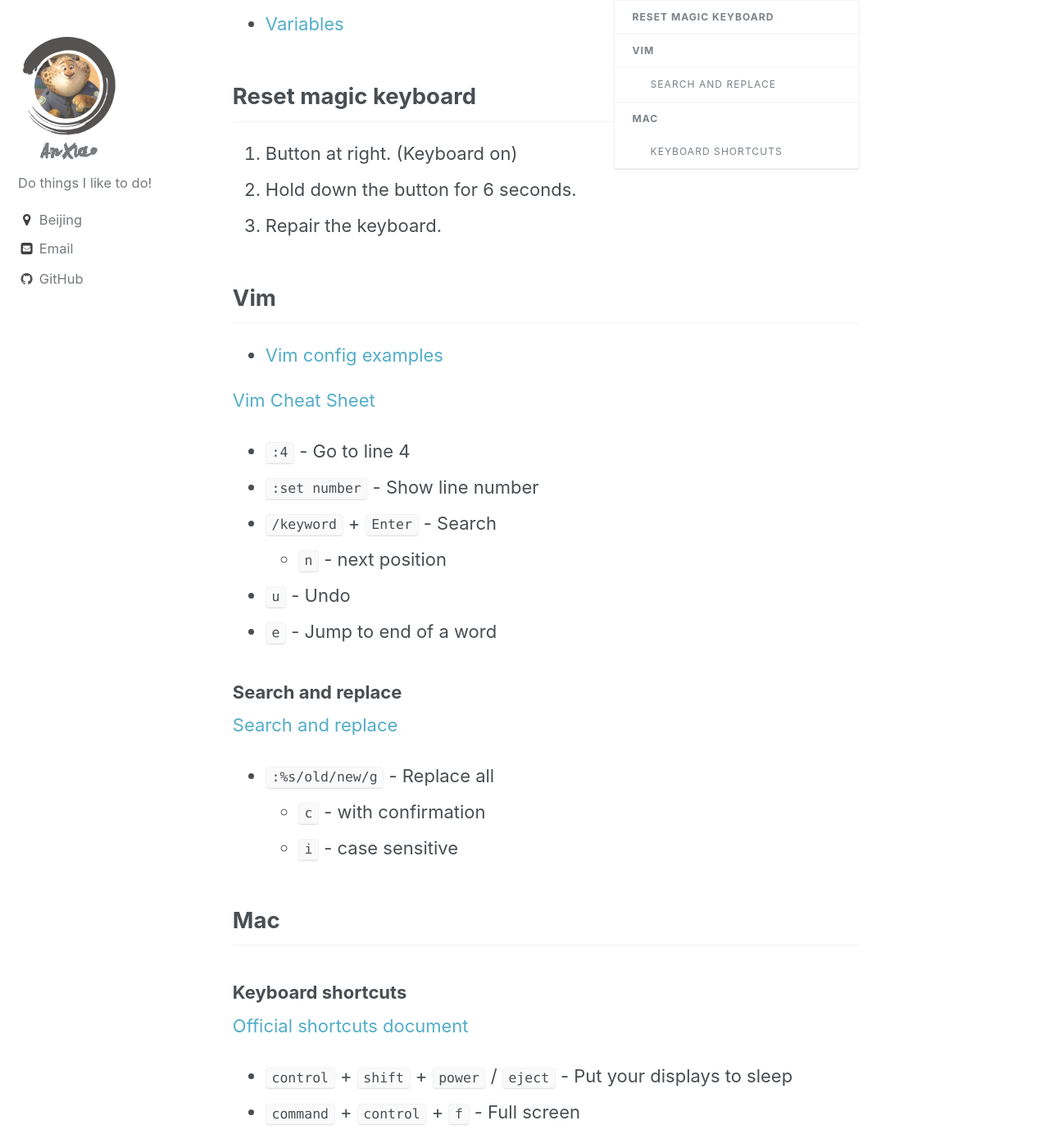
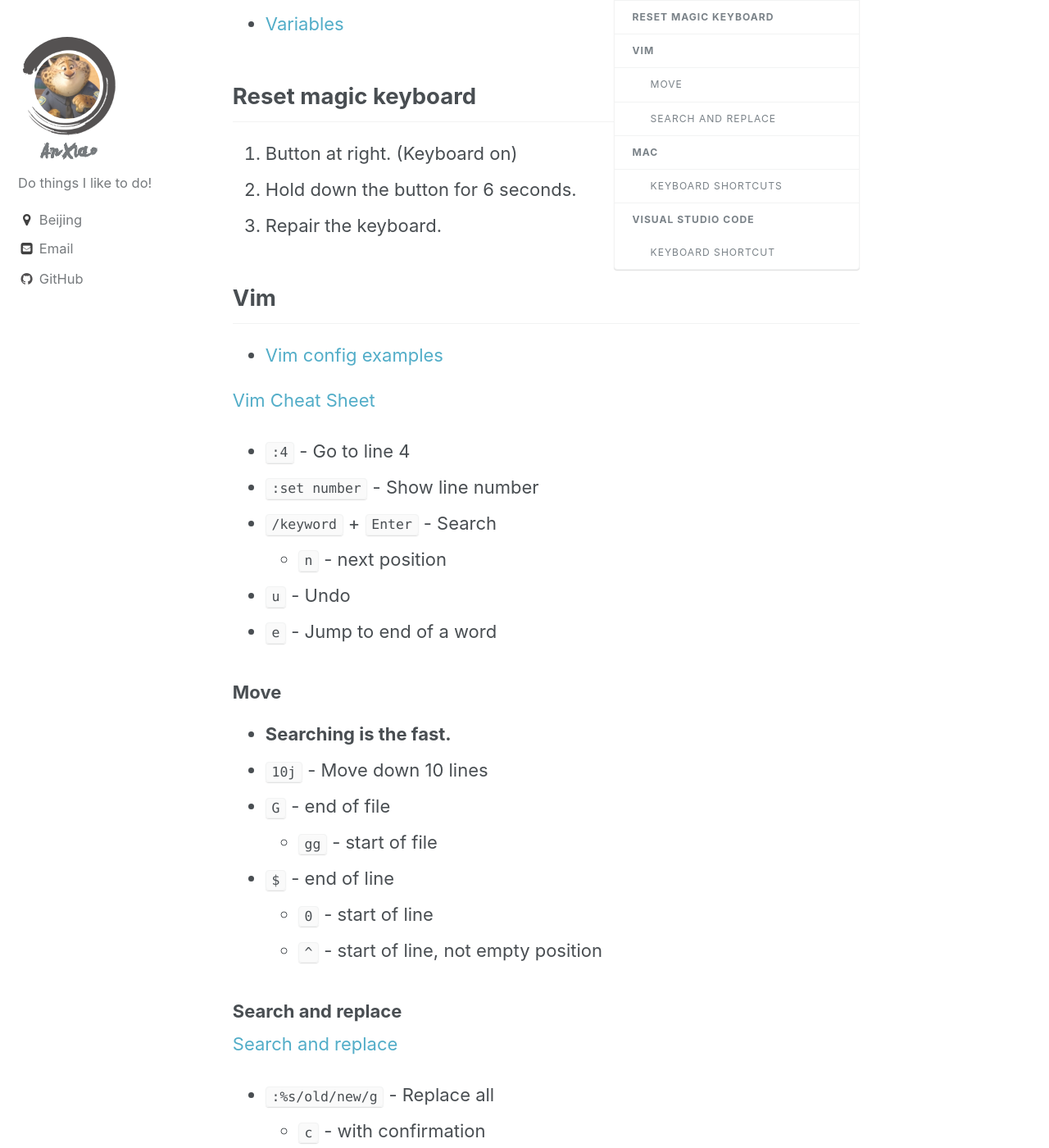
Before and after one commit to silverHugh/silverhugh.github.io, a Jekyll site: the page built from _posts/boat/2017-08-11-memo-app.md, in a window 1280 px wide and 1400 px high, scrolled down 476 px. Shown: the whole window at 82% size. Built offline with Jekyll 4.4.1, drawn with Linux system fonts in a browser that asks for light colours; some of the changed text lies outside the part shown.

Commit message:
update blog

```diff
--- a/_posts/boat/2017-08-11-memo-app.md
+++ b/_posts/boat/2017-08-11-memo-app.md
@@ -38,6 +38,16 @@ This is one of my memos about using various of applications.
 - `u` - Undo
 - `e` - Jump to end of a word
 
+### Move
+
+- **Searching is the fast.**
+- `10j` - Move down 10 lines
+- `G` - end of file
+  - `gg` - start of file
+- `$` - end of line
+  - `0` - start of line
+  - `^` - start of line, not empty position
+
 ### Search and replace
 
 [Search and replace](http://vim.wikia.com/wiki/Search_and_replace)
@@ -54,3 +64,7 @@ This is one of my memos about using various of applications.
 
 - `control` + `shift` + `power` / `eject` - Put your displays to sleep
 - `command` + `control` + `f` - Full screen
+
+## Visual studio code
+
+### Keyboard shortcut
--- a/_sass/_variables.scss
+++ b/_sass/_variables.scss
@@ -13,7 +13,7 @@
     font-style: normal;
 }
 
-$doc-font-size              : 16 !default;
+$doc-font-size              : 15 !default;
 
 /* paragraph indention */
 $paragraph-indent           : false !default; // true, false (default)
```
Also changed, not shown: _posts/boat/2017-06-27-memo-git.md (+1 -1 lines).
